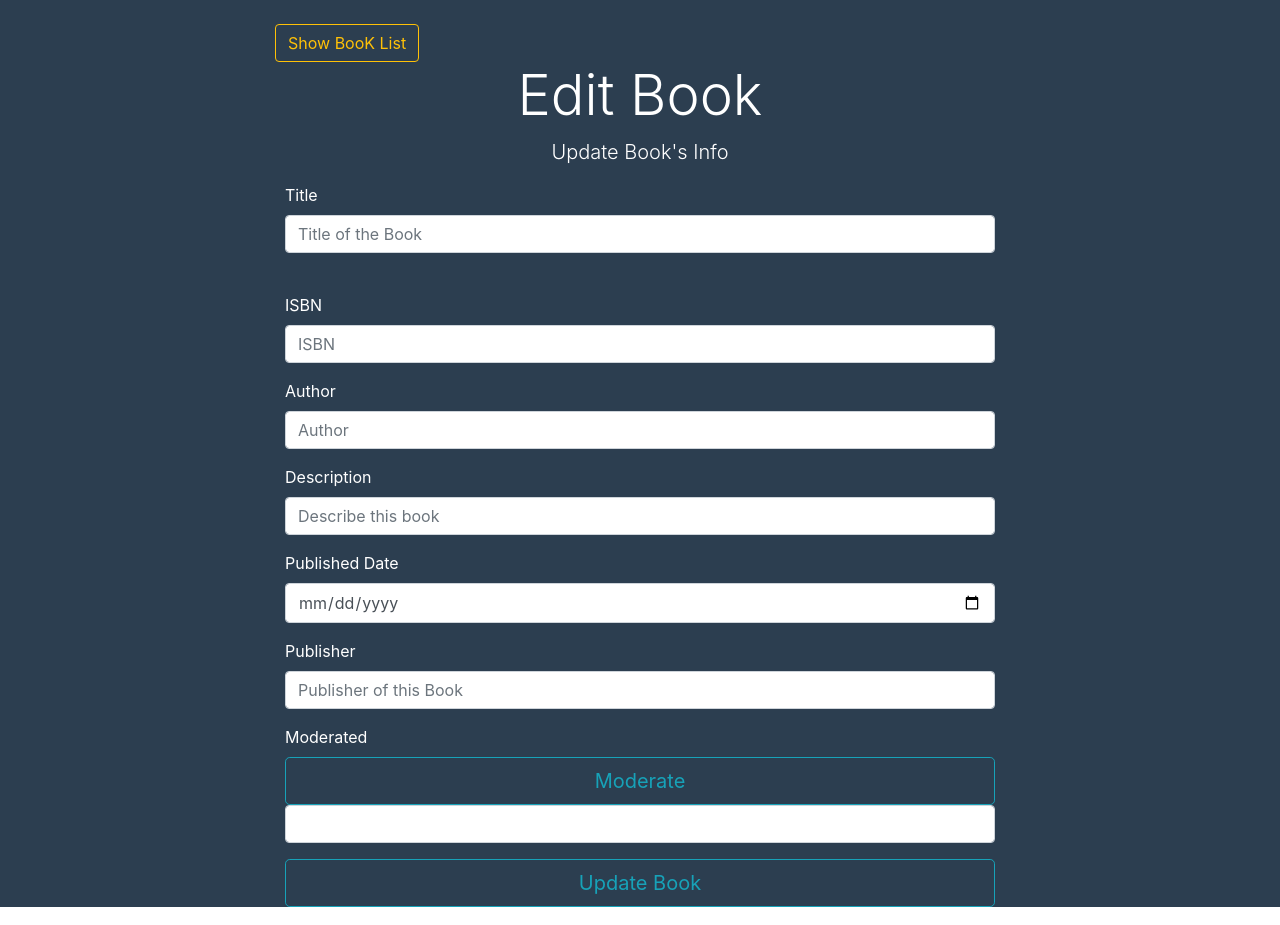
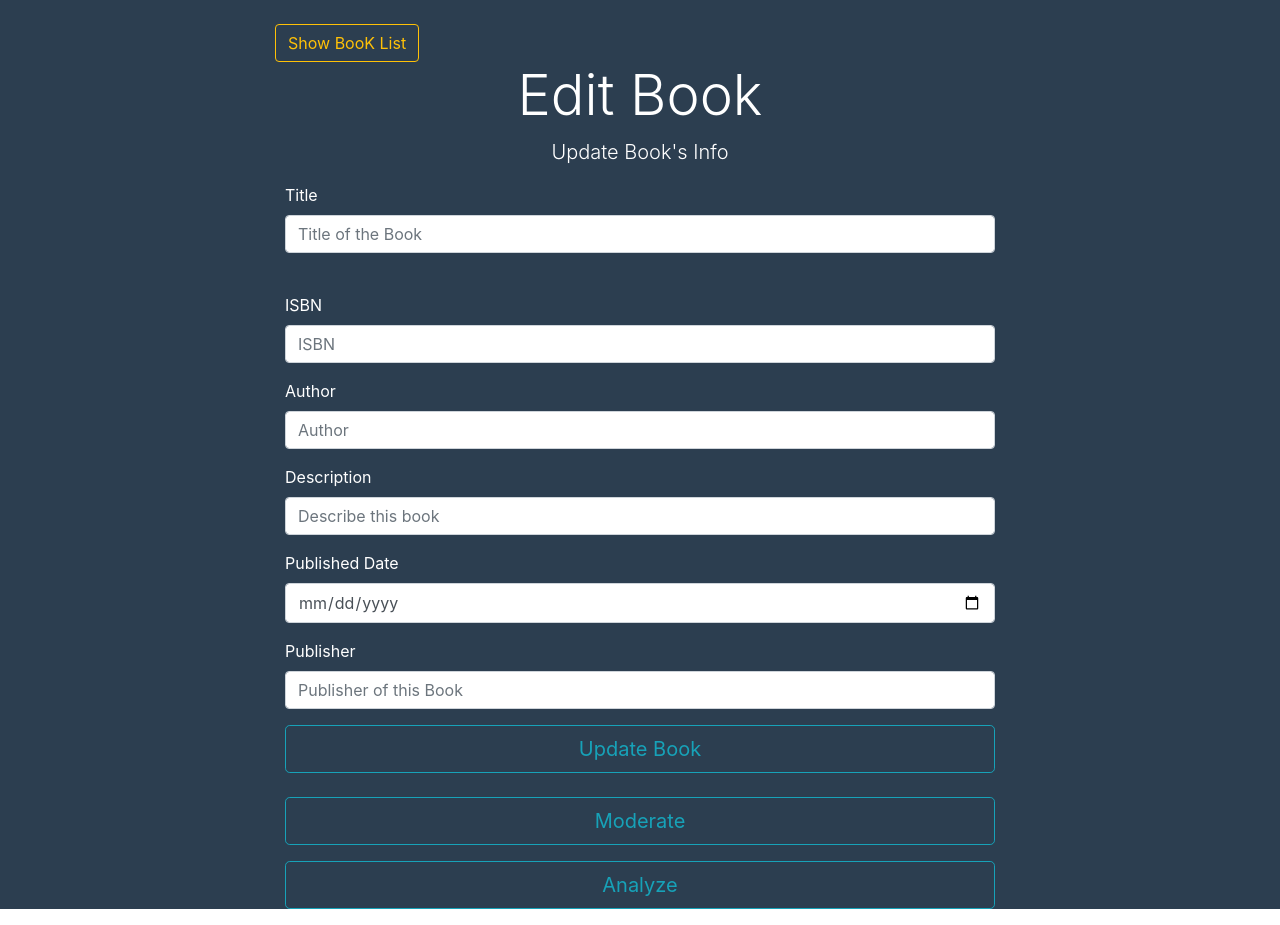
Before and after one commit to Uniunt/2022S2_ENSE701_A1b_tem, a React (Create React App) app in the folder frontend/: page /edit-book/1 in a window 1280 px wide. Built offline with nearby package versions, Linux system fonts and the light colour scheme; no server answers.

Commit message:
functions: add moderate & analyze buttons

```diff
--- a/frontend/src/components/ClickButton.js
+++ /dev/null
@@ -1,82 +0,0 @@
-import React, { Component } from "react";
-//import { Link } from "react-router-dom";
-import axios from "axios";
-import "../App.css";
-
-class ClickButton extends Component {
-  constructor(props) {
-    super(props);
-    this.state = {
-      status: "",
-    };
-  }
-
-    // componentDidMount() {
-    //   // console.log("Print id: " + this.props.match.params.id);
-    //   axios
-    //     .get(
-    //       "https://a1btest119.herokuapp.com/api/books/" +
-    //         this.props.match.params.id
-    //     )
-    //     //.get('https://liyijunapp.herokuapp.com/api/books/'+this.props.match.params.id)
-    //     .then((res) => {
-    //       // this.setState({...this.state, book: res.data})
-    //       this.setState({
-    //         status: res.data.status,
-    //       });
-    //     })
-    //     .catch((err) => {
-    //       console.log("Error from UpdateBookInfo");
-    //     });
-    // }
-
-  onChange = (e) => {
-    this.setState({ [e.target.name]: e.target.value });
-  };
-
-  onSubmit = (e) => {
-    e.preventDefault();
-
-    const data = {
-      status: this.state.status,
-    };
-
-    axios
-      //   .put(
-      //     "https://a1btest119.herokuapp.com/api/books/" +
-      //       this.props.match.params.id,
-      //     data
-      //   )
-      .put(
-        "https://a1btest119.herokuapp.com/api/books/" +
-          this.props.match.params.id,
-        data
-      )
-      .then((res) => {
-        this.props.history.push("/show-book/" + this.props.match.params.id);
-      })
-      .catch((err) => {
-        console.log("Error in UpdateBookInfo!");
-      });
-  };
-
-  render() {
-    return (
-      <div>
-        <div className="col-md-8 m-auto">
-          <form noValidate onSubmit={this.onSubmit}>
-            <button
-              type="submit"
-              className="btn btn-outline-info btn-lg btn-block"
-              value={"yes"}
-              onChange={this.onChange}
-            >
-              Moderate
-            </button>
-          </form>
-        </div>
-      </div>
-    );
-  }
-}
-export default ClickButton;
--- a/frontend/src/components/UpdateBookInfo.js
+++ b/frontend/src/components/UpdateBookInfo.js
@@ -2,7 +2,6 @@ import React, { Component } from "react";
 import { Link } from "react-router-dom";
 import axios from "axios";
 import "../App.css";
-import ClickButton from "../components/ClickButton";
 
 class UpdateBookInfo extends Component {
   moderateText = {
@@ -19,6 +18,7 @@ class UpdateBookInfo extends Component {
       published_date: "",
       publisher: "",
       status: "",
+      whatever: "",
     };
   }
 
@@ -40,6 +40,7 @@ class UpdateBookInfo extends Component {
           published_date: res.data.published_date,
           publisher: res.data.publisher,
           status: res.data.status,
+          whatever: res.data.status,
         });
       })
       .catch((err) => {
@@ -49,11 +50,10 @@ class UpdateBookInfo extends Component {
 
   onChange = (e) => {
     this.setState({ [e.target.name]: e.target.value });
-  };
-
-  onModerate = () => {
-    this.setState({ [this.state.status]: this.moderateText.cheems });
-    // window.location.reload(false);
+    console.log("onModerate e.target.name " + e.target.name);
+    console.log("onModerate e.target.value " + e.target.value);
+    console.log("onModerate this.state.status " + this.state.status);
+    console.log("onModerate this.state.whatever " + this.state.whatever);
   };
 
   onSubmit = (e) => {
@@ -67,6 +67,7 @@ class UpdateBookInfo extends Component {
       published_date: this.state.published_date,
       publisher: this.state.publisher,
       status: this.state.status,
+      whatever: this.state.whatever,
     };
 
     axios
@@ -75,12 +76,8 @@ class UpdateBookInfo extends Component {
           this.props.match.params.id,
         data
       )
-      // .put(
-      //   "https://liyijunapp.herokuapp.com/api/books/" +
-      //     this.props.match.params.id,
-      //   data
-      // )
       .then((res) => {
+        console.log("success submission");
         this.props.history.push("/show-book/" + this.props.match.params.id);
       })
       .catch((err) => {
@@ -179,24 +176,6 @@ class UpdateBookInfo extends Component {
                 />
               </div>
 
-              <div className="form-group">
-                <label htmlFor="publisher">Moderated</label>
-                <button
-                  type="button"
-                  className="btn btn-outline-info btn-lg btn-block"
-                  onClick={this.onModerate.bind(this)}
-                >
-                  Moderate
-                </button>
-                <input
-                  type="text"
-                  name="status"
-                  className="form-control"
-                  value={this.state.status}
-                  onChange={this.onChange}
-                />
-              </div>
-
               <button
                 type="submit"
                 className="btn btn-outline-info btn-lg btn-block"
@@ -204,8 +183,39 @@ class UpdateBookInfo extends Component {
                 Update Book
               </button>
             </form>
+          </div>
 
-            {/* <ClickButton /> */}
+          <div className="col-md-8 m-auto">
+            <form noValidate onClick={this.onChange}>
+              <div className="form-group">
+                {/* <label htmlFor="publisher">Moderated</label> */}
+                <br />
+                <button
+                  type="button"
+                  name="status"
+                  value={"yes"}
+                  className="btn btn-outline-info btn-lg btn-block"
+                >
+                  Moderate
+                </button>
+              </div>
+            </form>
+          </div>
+
+          <div className="col-md-8 m-auto">
+            <form noValidate onClick={this.onChange}>
+              <div className="form-group">
+                {/* <label htmlFor="publisher">Analyzed</label> */}
+                <button
+                  type="button"
+                  name="whatever"
+                  value={"yes"}
+                  className="btn btn-outline-info btn-lg btn-block"
+                >
+                  Analyze
+                </button>
+              </div>
+            </form>
           </div>
         </div>
       </div>
```
